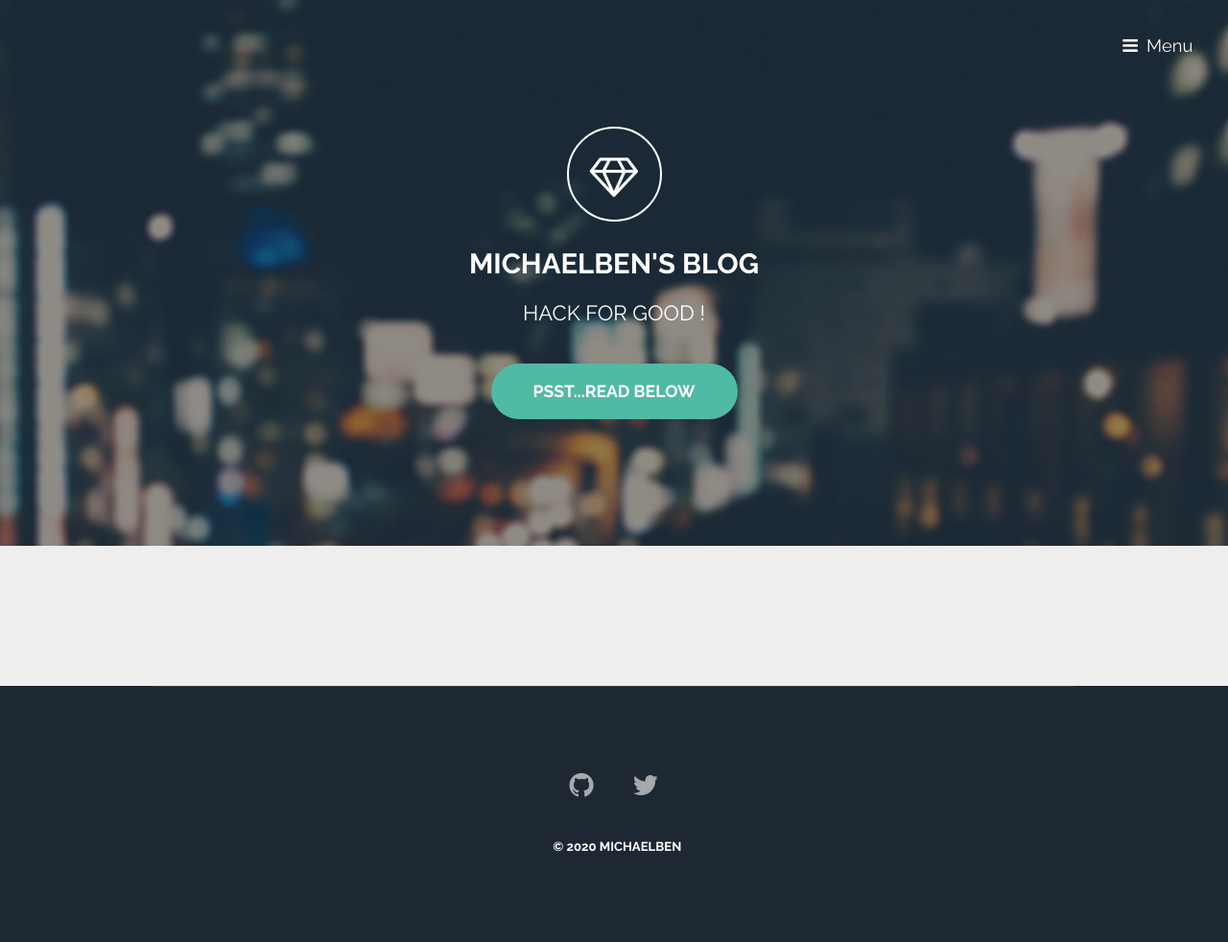
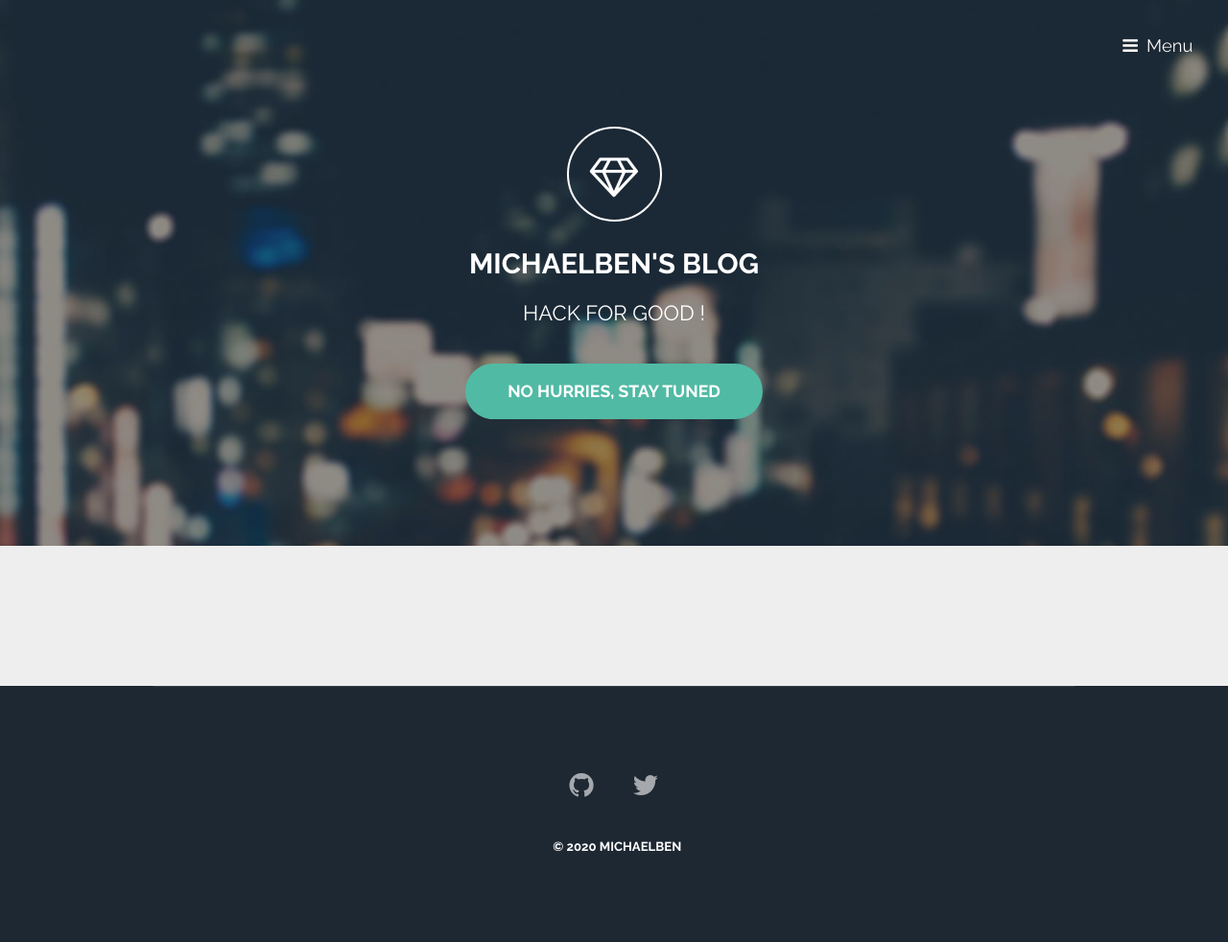
Before and after one commit to ksharinarayanan/ksharinarayanan.github.io, a Jekyll site: the page built from index.html, in a window 1280 px wide. Shown: the whole page at 96% size. Built offline with Jekyll 4.4.1, drawn with Linux system fonts in a browser that asks for light colours; the list of posts is cut into pages by our own code.

Commit message:
Added first page

```diff
--- a/index.html
+++ b/index.html
@@ -46,7 +46,7 @@ title: TBD
 		<p>Hack for good !</p>
 
 		<ul class="actions">
-			<li><a href="#one" class="button big special">Psst...Read below</a></li>
+			<li><a href="#one" class="button big special">No hurries, stay tuned</a></li>
 		</ul>
 
 	</section>
```
